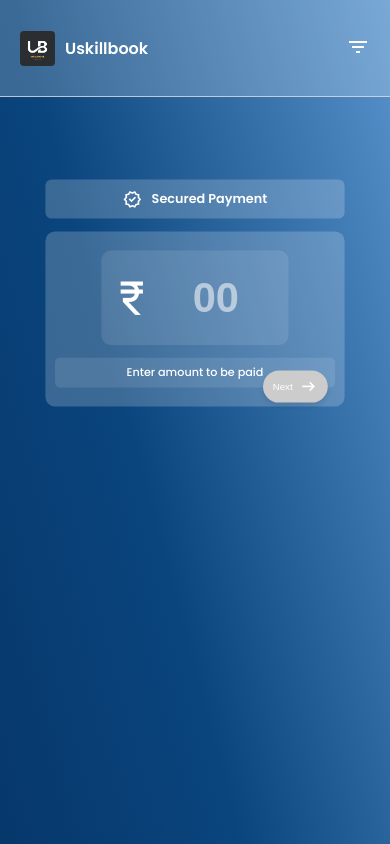
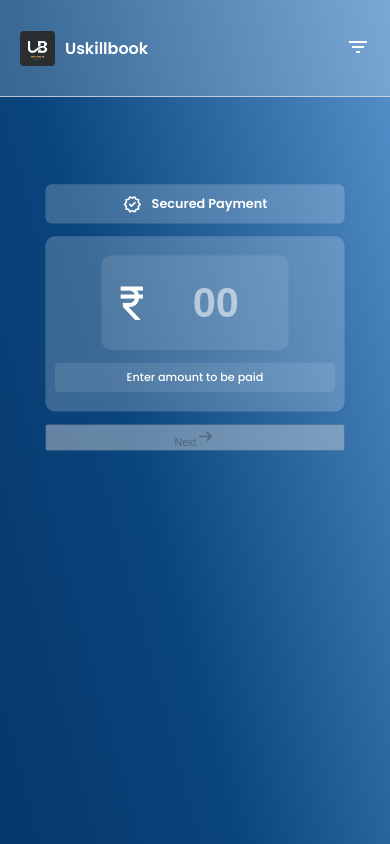
Before and after one commit to MurXGen/uskillbook, a React (Vite) app in the folder frontend/: page /checkout in a window 390 px wide. Built offline with nearby package versions, Linux system fonts and the light colour scheme.

Commit message:
Update checkout.css

```diff
--- a/frontend/src/checkout.css
+++ b/frontend/src/checkout.css
@@ -309,81 +309,3 @@ body {
     font-size: 50px;
     margin-bottom: 10px;
 }
-
-/* Ensure button is fixed at the bottom right */
-.fixed-proceed {
-    position: fixed;
-    bottom: 20px;
-    right: 20px;
-    background-color: #007bff;
-    color: white;
-    padding: 12px 20px;
-    font-size: 16px;
-    border: none;
-    border-radius: 50px;
-    box-shadow: 0px 4px 10px rgba(0, 0, 0, 0.2);
-    cursor: pointer;
-    display: flex;
-    align-items: center;
-    gap: 5px;
-    transition: bottom 0.3s ease-in-out;
-  }
-
-  /* Slide the button up when keyboard is open */
-  .slide-up {
-    bottom: 80px !important;
-  }
-
-  /* Adjust styles for smaller screens */
-  @media (max-width: 768px) {
-    .fixed-proceed {
-      padding: 10px 16px;
-      font-size: 14px;
-    }
-  }
-
-
-.fixed-proceed-btn {
-    position: fixed;
-    bottom: 20px;
-    right: 20px;
-    background-color: #007bff;
-    color: white;
-    border: none;
-    border-radius: 50px;
-    padding: 12px 20px;
-    font-size: 16px;
-    display: flex;
-    align-items: center;
-    gap: 8px;
-    cursor: pointer;
-    box-shadow: 0px 4px 6px rgba(0, 0, 0, 0.1);
-    transition: transform 0.2s ease-in-out;
-  }
-
-  .fixed-proceed-btn:disabled {
-    background-color: #ccc;
-    cursor: not-allowed;
-  }
-
-  .fixed-proceed-btn:active {
-    transform: scale(0.95);
-  }
-
-  @media screen and (max-width: 768px) {
-    .fixed-proceed-btn {
-      bottom: 10px;
-      right: 10px;
-      padding: 10px 16px;
-      font-size: 14px;
-    }
-  }
-
-  @media screen and (max-width: 480px) {
-    .fixed-proceed-btn {
-      bottom: 5px;
-      right: 5px;
-      padding: 8px 12px;
-      font-size: 12px;
-    }
-  }
```
